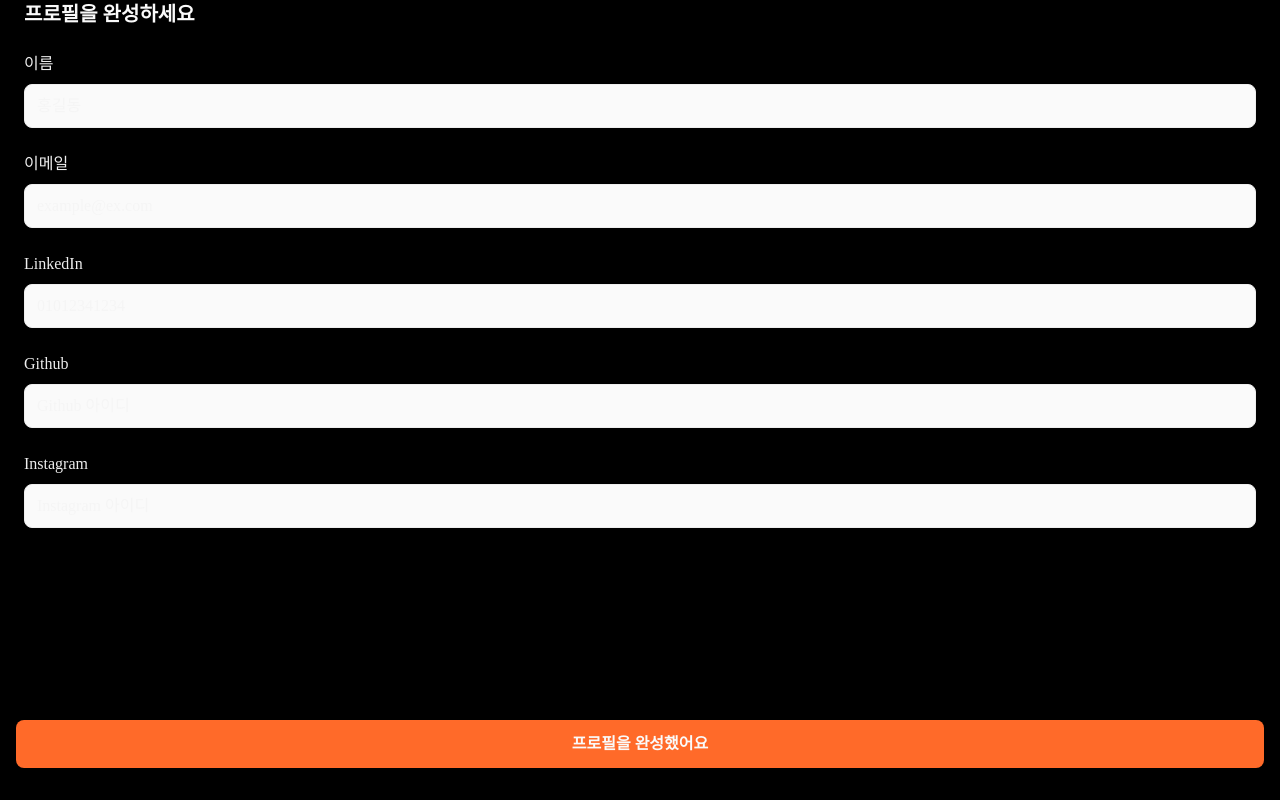
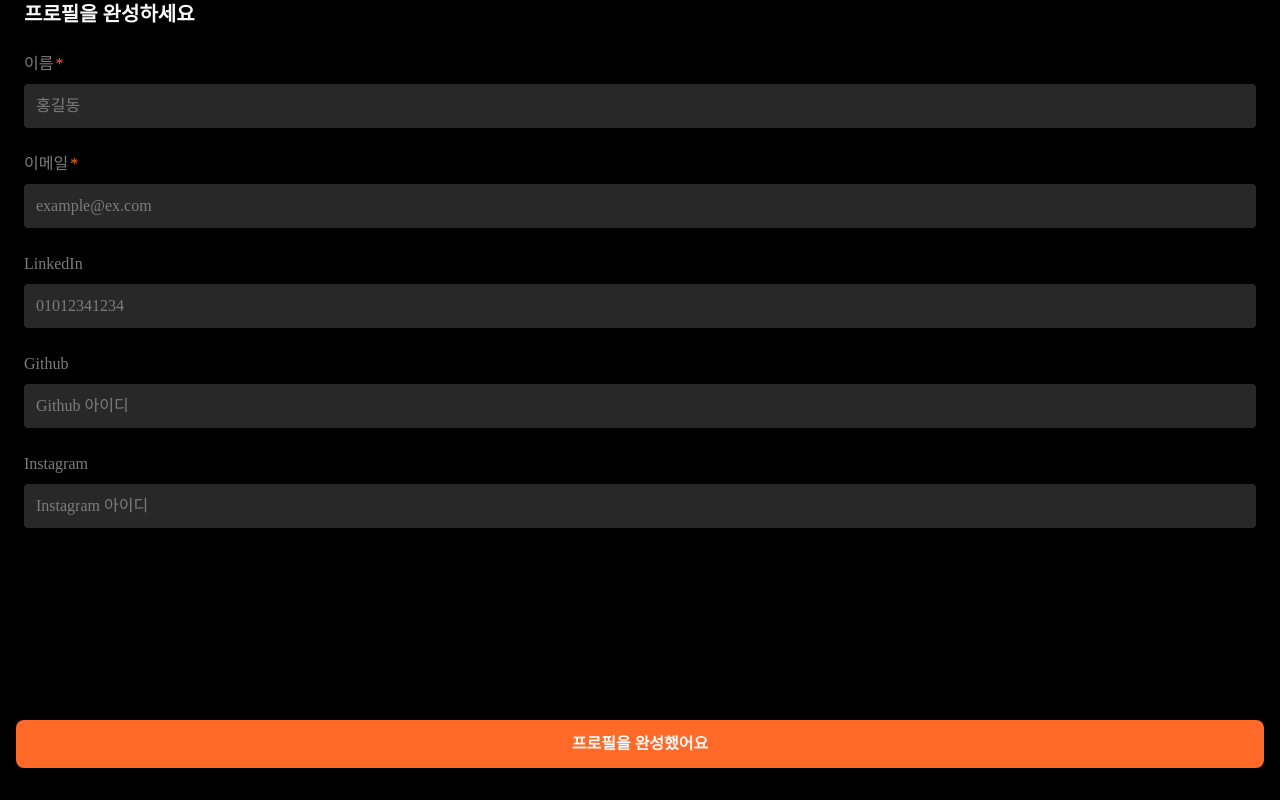
Before and after one commit to Nowdays-Goodnight-Cool-Niang/SharEv-Frontend, a React (Vite) app: page /profile-setup in a window 1280 px wide. Built offline with nearby package versions, Linux system fonts and the light colour scheme; a web font is replaced by a local one.

Commit message:
style: 💄 디자인시스템에 맞춰 수정
✅ Closes: #5

```diff
--- a/src/components/common/Input.tsx
+++ b/src/components/common/Input.tsx
@@ -28,8 +28,8 @@ function Input({
   return (
     <label className="mt-6 block">
       <div className="flex items-center">
-        <span className="text-label text-gray-200">{labelName}</span>
-        {required && <span className="ml-0.5 text-pink">*</span>}
+        <span className="text-label text-gray-500">{labelName}</span>
+        {required && <span className="ml-0.5 text-orange-500">*</span>}
       </div>
 
       <input
@@ -44,7 +44,7 @@ function Input({
           setValue(e.target.value);
         }}
         placeholder={placeholder}
-        className="mt-2 h-11 w-full rounded-lg border border-gray-70 bg-gray-50 p-3 text-base placeholder:text-gray-100"
+        className="mt-2 h-11 w-full rounded bg-gray-700 p-3 text-base placeholder:text-gray-500"
       />
     </label>
   );
```
